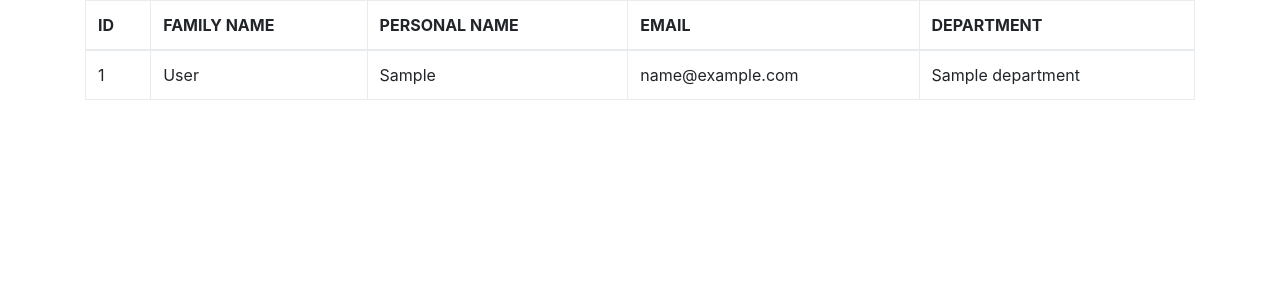
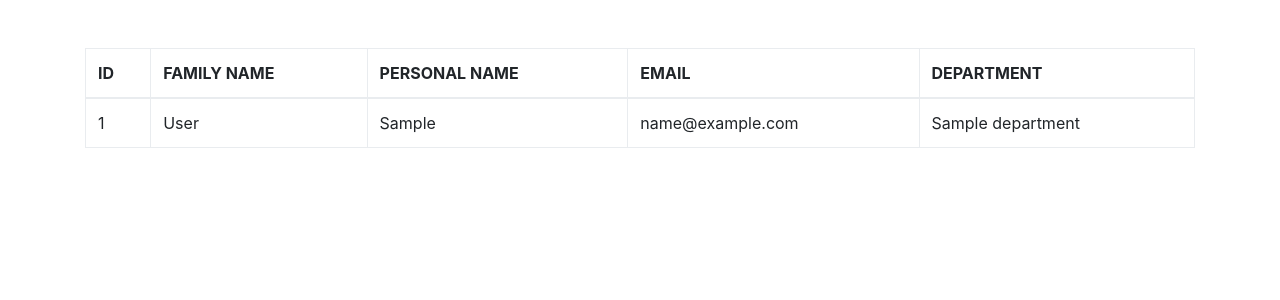
Before and after one commit to RYgithub1/djggapp, a Django app: template employ/templates/employ/employ_list.html in a window 1280 px wide. Shown: the top 300 px of the page. Run offline with Django 3.2, Linux system fonts and the light colour scheme; the template is opened without the code that fills it: most values are stand-ins (such as "Sample title", 1, 10 or a date in 2020); some libraries are stand-ins or nearby versions.

Commit message:
Fixed table

```diff
--- a/employ/templates/employ/employ_list.html
+++ b/employ/templates/employ/employ_list.html
@@ -3,7 +3,7 @@
 
 
 {% block employcontent %}
-<table class="table table-bordered">
+<table class="table table-bordered mt-5">
   <thead>
     <tr>
       <th>ID</th>
```
